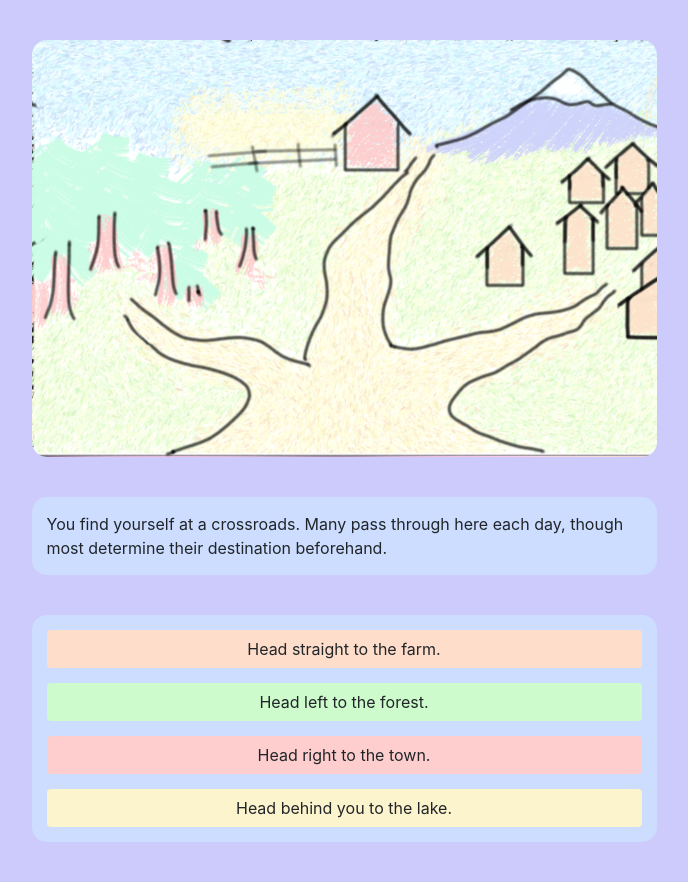
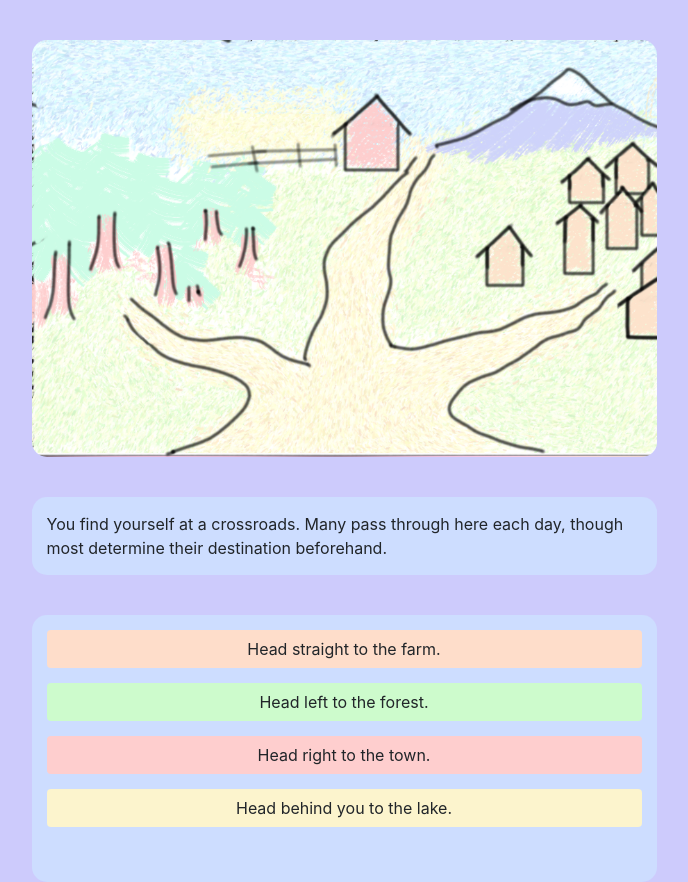
Before and after one commit to dunstad/meander, a plain HTML site: page index.html in a window 1280 px wide. Shown: the whole page, without its empty margins (296-984 px from the left). Before the commit the page ends 842 px from the top, so only its background shows below. Drawn offline with nearby package versions, Linux system fonts and the light colour scheme.

Commit message:
add some space at the bottom of the page

```diff
--- a/meander.css
+++ b/meander.css
@@ -22,6 +22,7 @@ body {
 #choices {
   height: 100%;
   padding-bottom: 15px;
+  margin-bottom: 5vh;
 }
 
 button {
```
